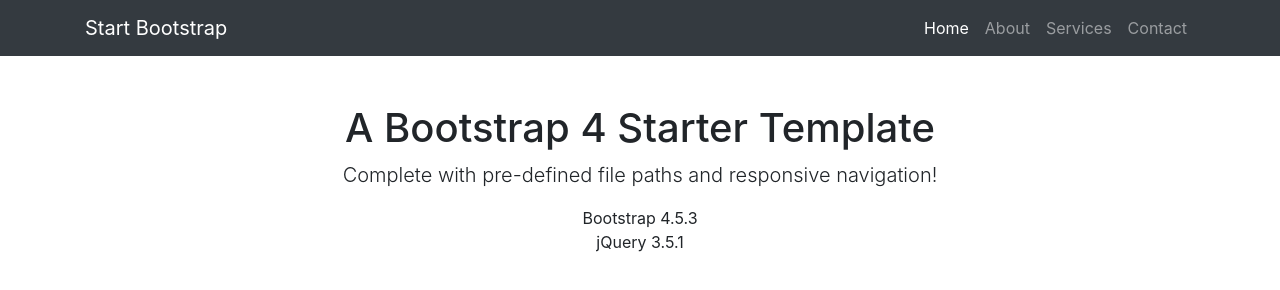
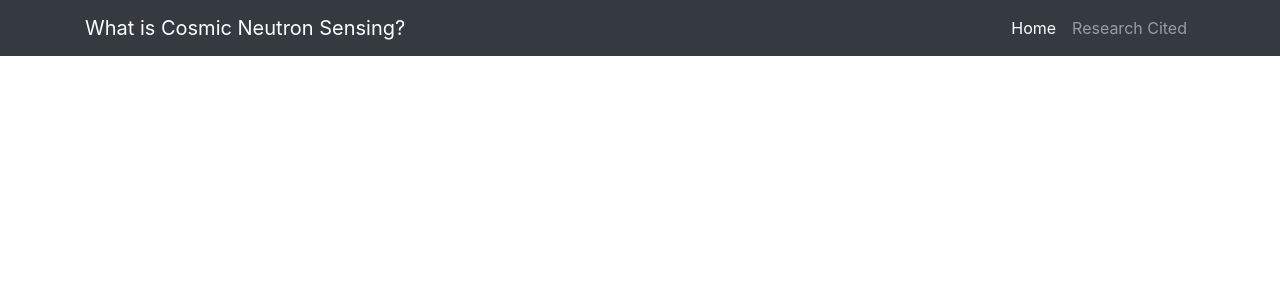
Before and after one commit to brian727/What-Is-Cosmic-Neutron-Sensing-, a website: page index.html in a window 1280 px wide. Drawn offline with Linux system fonts and the light colour scheme.

Commit message:
Update index.html

```diff
--- a/index.html
+++ b/index.html
@@ -8,7 +8,7 @@
   <meta name="description" content="">
   <meta name="author" content="">
 
-  <title>Bare - Start Bootstrap Template</title>
+  <title>What is Cosmic Neutron Sensing?</title>
 
   <!-- Bootstrap core CSS -->
   <link href="vendor/bootstrap/css/bootstrap.min.css" rel="stylesheet">
@@ -20,7 +20,7 @@
   <!-- Navigation -->
   <nav class="navbar navbar-expand-lg navbar-dark bg-dark static-top">
     <div class="container">
-      <a class="navbar-brand" href="#">Start Bootstrap</a>
+      <a class="navbar-brand" href="#">What is Cosmic Neutron Sensing?</a>
       <button class="navbar-toggler" type="button" data-toggle="collapse" data-target="#navbarResponsive" aria-controls="navbarResponsive" aria-expanded="false" aria-label="Toggle navigation">
         <span class="navbar-toggler-icon"></span>
       </button>
@@ -32,20 +32,21 @@
             </a>
           </li>
           <li class="nav-item">
-            <a class="nav-link" href="#">About</a>
+            <a class="nav-link" href="#">Research Cited</a>
+          </li>
+          <!--<li class="nav-item">
+            <a class="nav-link" href="#">CNS in the News</a>
           </li>
           <li class="nav-item">
-            <a class="nav-link" href="#">Services</a>
-          </li>
-          <li class="nav-item">
-            <a class="nav-link" href="#">Contact</a>
-          </li>
+            <a class="nav-link" href="#">CNS in the Field</a>
+          </li>-->
+
         </ul>
       </div>
     </div>
   </nav>
 
-  <!-- Page Content -->
+  <!-- Page Content
   <div class="container">
     <div class="row">
       <div class="col-lg-12 text-center">
@@ -58,6 +59,7 @@
       </div>
     </div>
   </div>
+  -->
 
   <!-- Bootstrap core JavaScript -->
   <script src="vendor/jquery/jquery.slim.min.js"></script>
```
